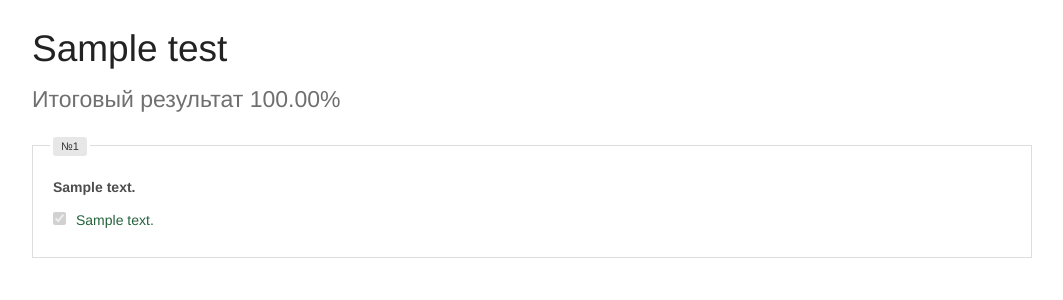
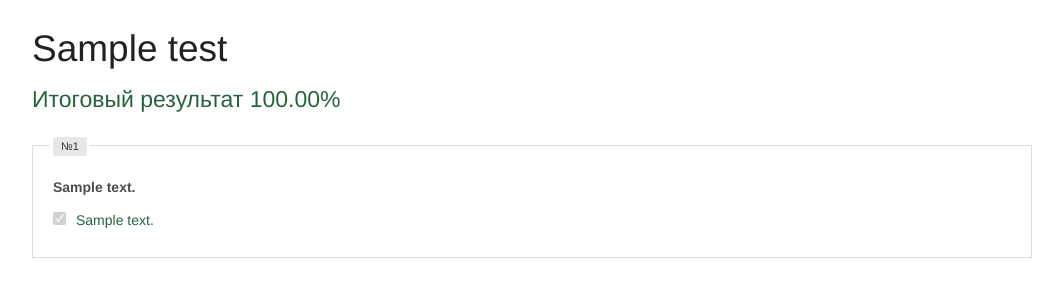
Before and after one commit to microcood/dsurvey, a Django app: page /survey/test/1/results/ in a window 1280 px wide. Shown: the part 45-345 px from the top of the page, without its empty margins (108-1171 px from the left). Run offline with Django 3.2, Linux system fonts and the light colour scheme; a user stored in the database is signed in; tables that the repository leaves empty hold one stand-in row (values such as "Sample post"); parts of the project's set-up code (start-up, migrations or seed data) failed here and were passed over.

Commit message:
Green coloring for good result

```diff
--- a/frontend/templates/test_result.html
+++ b/frontend/templates/test_result.html
@@ -7,7 +7,7 @@
 {% block content %}
   <div class="row">
     <h2 class="page-header">{{ test.name }}</h2>
-    <h4 class="subheader">Итоговый результат <span class="{% if results > 70 %}color-green{% endif %} ">{{ results|floatformat:'2' }}%</span></h4>
+    <h4 class="subheader {% if results > 70 %}color-green{% endif %}"><span>Итоговый результат {{ results|floatformat:'2' }}%</span></h4>
         {% for question in questions %}
         <fieldset>
 
```
